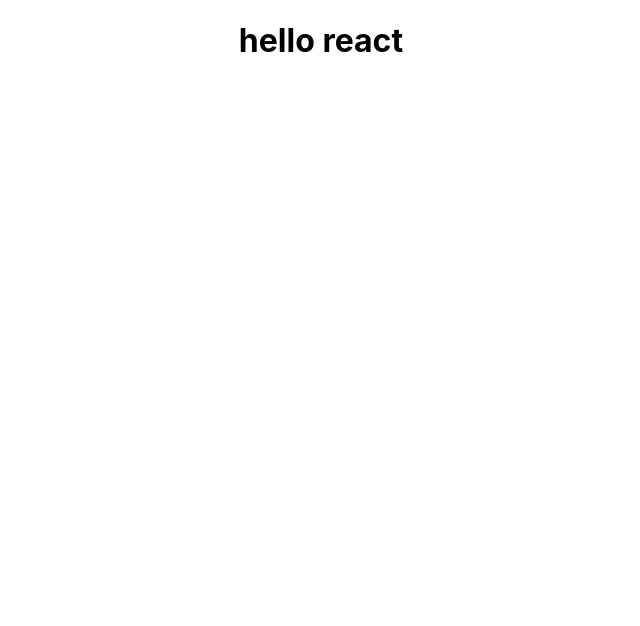
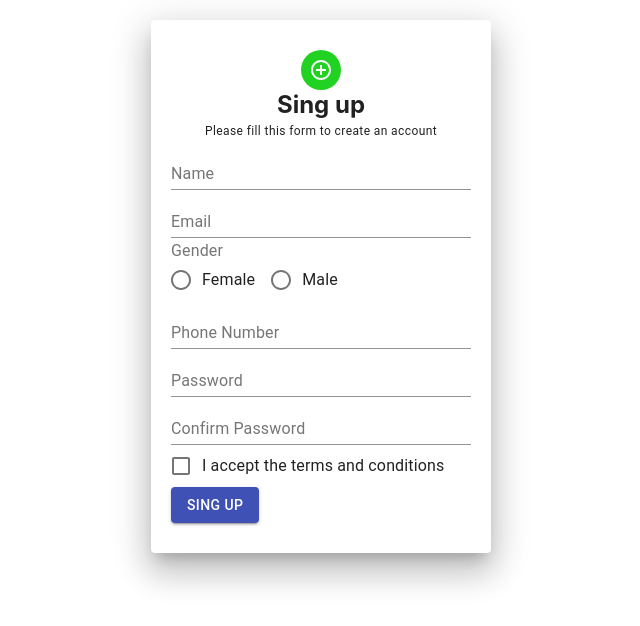
Before and after one commit to MAT-IT/LogIn-Form, a React (Create React App) app: page / in a window 1280 px wide. Shown: the top 626 px of the page, without its empty margins (319-959 px from the left). Built offline with nearby package versions, Linux system fonts and the light colour scheme.

Commit message:
created sing up and login

```diff
--- a/src/App.css
+++ b/src/App.css
@@ -1,38 +1,5 @@
-.App {
-  text-align: center;
+.App{
+
+    /* text-align: center; */
+
 }
-
-.App-logo {
-  height: 40vmin;
-  pointer-events: none;
-}
-
-@media (prefers-reduced-motion: no-preference) {
-  .App-logo {
-    animation: App-logo-spin infinite 20s linear;
-  }
-}
-
-.App-header {
-  background-color: #282c34;
-  min-height: 100vh;
-  display: flex;
-  flex-direction: column;
-  align-items: center;
-  justify-content: center;
-  font-size: calc(10px + 2vmin);
-  color: white;
-}
-
-.App-link {
-  color: #61dafb;
-}
-
-@keyframes App-logo-spin {
-  from {
-    transform: rotate(0deg);
-  }
-  to {
-    transform: rotate(360deg);
-  }
-}
--- a/src/App.js
+++ b/src/App.js
@@ -1,11 +1,13 @@
-import React from 'react'
-import './App.css';
+import React from "react";
+import "./App.css";
+import Login from "./component/login";
+import Singup from "./component/singup";
 
 function App() {
   return (
     <div className="App">
-      <h1>hello react</h1>
-
+      {/* <Login />  */}
+      <Singup/>
     </div>
   );
 }
--- /dev/null
+++ b/src/component/login.js
@@ -0,0 +1,72 @@
+import {
+  Avatar,
+  Grid,
+  Paper,
+  TextField,
+  Button,
+  Link,
+  Typography,
+} from "@material-ui/core";
+import React from "react";
+import LockOutlinedIcon from "@material-ui/icons/LockOutlined";
+import FormControlLabel from "@material-ui/core/FormControlLabel";
+import Checkbox from "@material-ui/core/Checkbox";
+
+const Login = () => {
+  const paperStyle = {
+    padding: 20,
+    height: "70vh",
+    width: 280,
+    margin: "20px auto",
+  };
+  const avatarStyle = { backgroundColor: "#22d222" };
+  const btnstyle = { margin: "8px 0" };
+  return (
+    <Grid>
+      <Paper elevation={10} style={paperStyle}>
+        <Grid align="center">
+          <Avatar style={avatarStyle}>
+            <LockOutlinedIcon />
+          </Avatar>
+          <h2>Sing In </h2>
+        </Grid>
+        <TextField
+          label="Username"
+          placeholder="Enter Username"
+          fullWidth
+          required
+        />
+        <TextField
+          label="Password"
+          placeholder="Password"
+          type="password"
+          fullWidth
+          required
+        />
+        <FormControlLabel
+          control={<Checkbox name="checkedB" color="primary" />}
+          label="Remember me"
+        />
+        <Button
+          type="submit"
+          variant="contained"
+          color="primary"
+          style={btnstyle}
+          fullWidth
+        >
+          Sing In
+        </Button>
+        <Typography>
+          <Link href="#">Forgot password</Link>
+        </Typography>
+        <Typography>
+
+          Do You have an account?
+          <Link href="#"> Sign Up</Link>
+        </Typography>
+      </Paper>
+    </Grid>
+  );
+};
+
+export default Login;
--- /dev/null
+++ b/src/component/singup.js
@@ -0,0 +1,69 @@
+import {
+  Avatar,
+  Button,
+  Grid,
+  Paper,
+  TextField,
+  Typography,
+} from "@material-ui/core";
+import React from "react";
+import AddCircleOutlineOutlinedIcon from "@material-ui/icons/AddCircleOutlineOutlined";
+import Radio from "@material-ui/core/Radio";
+import RadioGroup from "@material-ui/core/RadioGroup";
+import FormControlLabel from "@material-ui/core/FormControlLabel";
+import FormControl from "@material-ui/core/FormControl";
+import FormLabel from "@material-ui/core/FormLabel";
+import Checkbox from "@material-ui/core/Checkbox";
+const Singup = () => {
+  const paperstyle = { padding: "30px 20px", width: 300, margin: "20px auto" };
+  const headerstyle = { margin: 0 };
+  const avatarstyle = { backgroundColor: "#22d222" };
+  const genderstyle = { marginTop: 5 };
+  return (
+    <Grid>
+      <Paper elevation={20} style={paperstyle}>
+        <Grid align="center">
+          <Avatar style={avatarstyle}>
+            <AddCircleOutlineOutlinedIcon />
+          </Avatar>
+          <h2 style={headerstyle}>Sing up</h2>
+          <Typography variant="caption">
+            Please fill this form to create an account
+          </Typography>
+        </Grid>
+        <form>
+          <TextField fullWidth label="Name" />
+          <TextField fullWidth label="Email" />
+          <FormControl component="fieldset" style={genderstyle}>
+            <FormLabel component="legend">Gender</FormLabel>
+            <RadioGroup
+              aria-label="gender"
+              name="gender1"
+              style={{ display: "initial" }}
+            >
+              <FormControlLabel
+                value="female"
+                control={<Radio />}
+                label="Female"
+              />
+              <FormControlLabel value="male" control={<Radio />} label="Male" />
+            </RadioGroup>
+          </FormControl>
+          <TextField fullWidth label="Phone Number" />
+          <TextField fullWidth label="Password" />
+          <TextField fullWidth label="Confirm Password" />
+          <FormControlLabel
+            control={<Checkbox name="checkedA" />}
+            label="I accept the terms and conditions"
+          />
+
+          <Button type="submit" variant="contained" color="primary">
+            Sing Up
+          </Button>
+        </form>
+      </Paper>
+    </Grid>
+  );
+};
+
+export default Singup;
```
